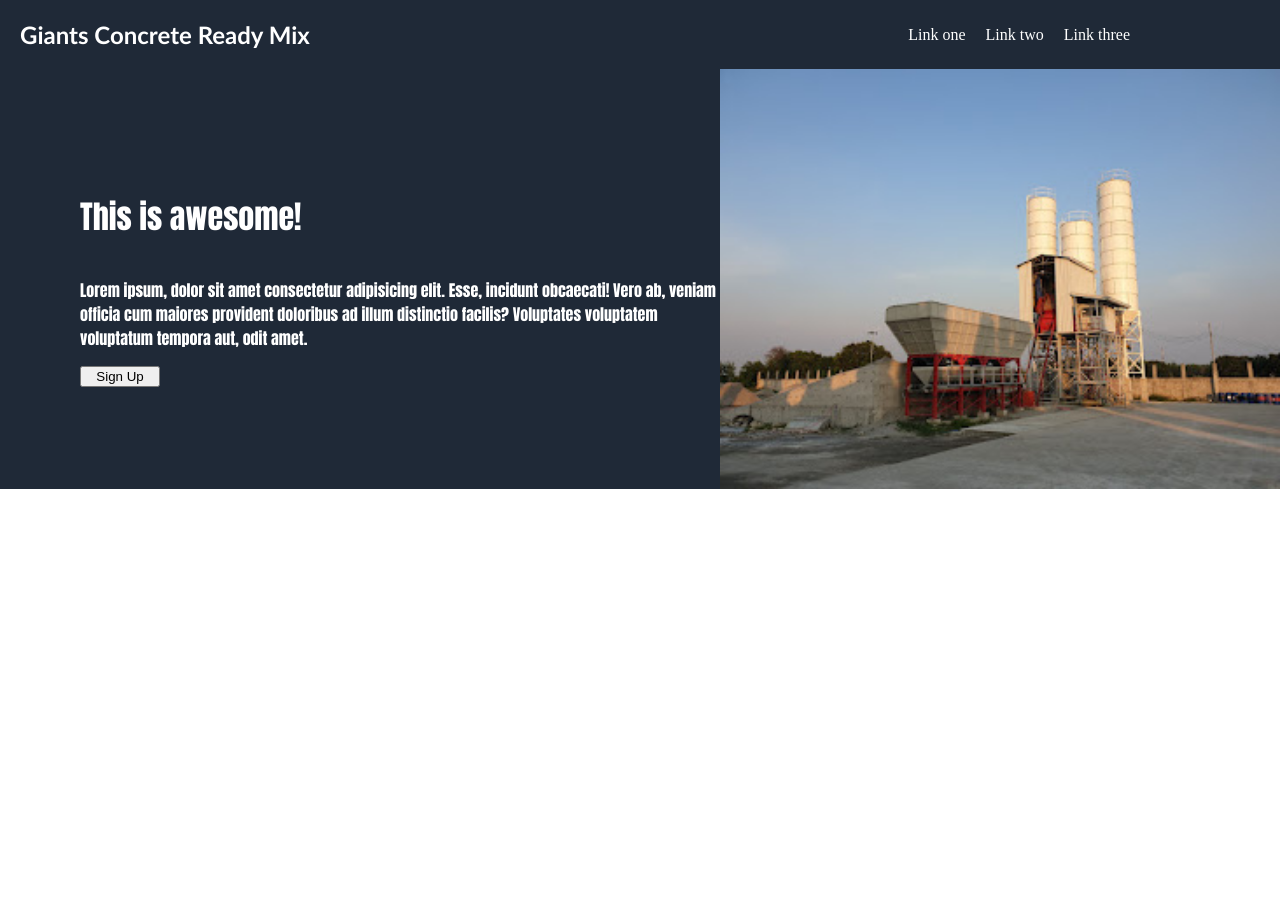
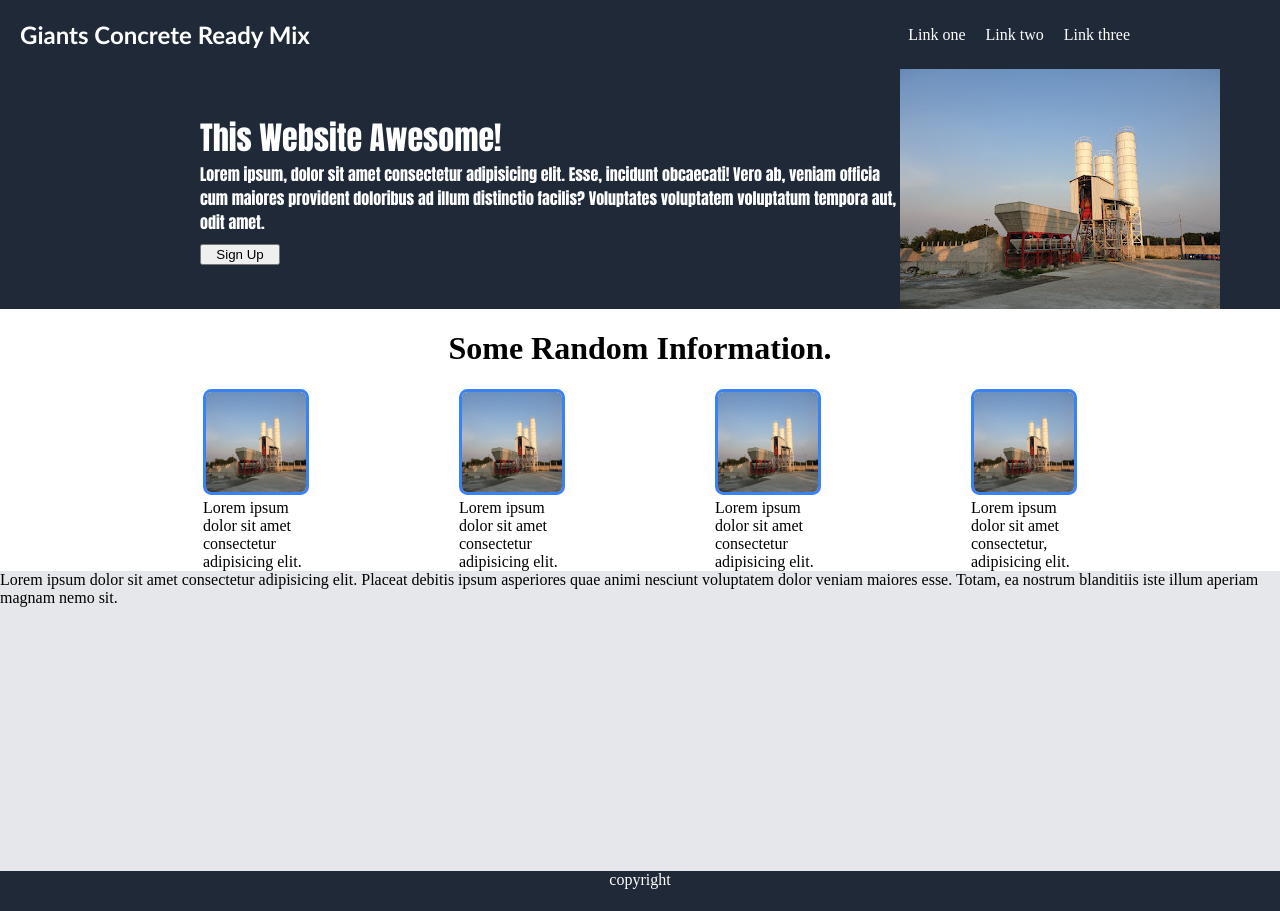
Before and after one commit to antoncoronel/landing-page, a plain HTML site: page index.html in a window 1280 px wide. Before the commit the page ends 800 px from the top, so only its background shows below. Drawn offline with Linux system fonts and the light colour scheme.

Commit message:
Save work on index and style

```diff
--- a/index.html
+++ b/index.html
@@ -16,7 +16,7 @@
         </ul>
         <div class="hero">
             <div class="container">
-                <h1>This is awesome!</h1>
+                <h1>This Website Awesome!</h1>
                 <p>Lorem ipsum, dolor sit amet consectetur adipisicing elit. Esse, incidunt obcaecati! Vero ab, veniam officia cum maiores provident doloribus ad illum distinctio facilis? Voluptates voluptatem voluptatum tempora aut, odit amet.</p>
                 <button class="sign-up">Sign Up</button>
             </div>
@@ -24,10 +24,31 @@
         </div>
     </div>
     <div class="body">
-
+        <h1>Some Random Information.</h1>
+        <div class="info">
+            <div class="detail">
+                <img src="./image/giants-concrete.jpg" alt="Giants Concrete Plant" width="100" height="100">
+                <div class="text">Lorem ipsum dolor sit amet consectetur adipisicing elit.</div>
+            </div>
+            <div class="detail">
+                <img src="./image/giants-concrete.jpg" alt="Giants Concrete Plant" width="100" height="100">
+                <div class="text">Lorem ipsum dolor sit amet consectetur adipisicing elit. </div>
+            </div>
+            <div class="detail">
+                <img src="./image/giants-concrete.jpg" alt="Giants Concrete Plant" width="100" height="100">
+                <div class="text">Lorem ipsum dolor sit amet consectetur adipisicing elit. </div>
+            </div>
+            <div class="detail">
+                <img src="./image/giants-concrete.jpg" alt="Giants Concrete Plant" width="100" height="100">
+                <div class="text">Lorem ipsum dolor sit amet consectetur, adipisicing elit. </div>
+            </div>
+        </div>
+    </div>
+    <div class="quote">
+        <div>Lorem ipsum dolor sit amet consectetur adipisicing elit. Placeat debitis ipsum asperiores quae animi nesciunt voluptatem dolor veniam maiores esse. Totam, ea nostrum blanditiis iste illum aperiam magnam nemo sit.</div>
     </div>
     <div class="footer">
-
+        copyright
     </div>
 </body>
 </html>
--- a/style.css
+++ b/style.css
@@ -1,6 +1,7 @@
 body{
     display: flex;
     margin: 0;
+    flex-direction: column;
 }
 
 .header{
@@ -39,18 +40,59 @@ body{
     display: flex;
     flex-direction: column;
     align-self: center;
-    margin-left: 80px;
-    flex: 0 0 50%;
+    margin-left: 200px;
+    flex: 1;
+    max-width: 700px;
+
 }
 
-
-img{
-    flex: auto;
-    justify-content: space-around;
+.container > h1, p{
+    margin: 0;
 }
 
 button{
     height: 1px;
     width: 80px;
     flex: 0;
+    margin-top: 10px ;
   }
+
+  .body > ul{
+    list-style: none;
+  }
+
+  .body > h1{
+    text-align: center;
+  }
+
+  .info{
+    display: flex;
+    justify-content: center;
+    gap: 150px;
+
+  }
+
+  .detail{
+    flex: 0;
+  }
+
+  .detail > img {
+    border: 3px solid #3882F6;
+    border-radius: 8%;
+  }
+
+  .quote{
+    background-color: #E5E7EB;
+    height: 300px;
+  }
+
+  .footer{
+    background-color: #1f2937;
+    color: white;
+    height: 40px;
+    text-align: center;
+  }
+
+  .footer > div{
+    align-content: center;
+  }
```
